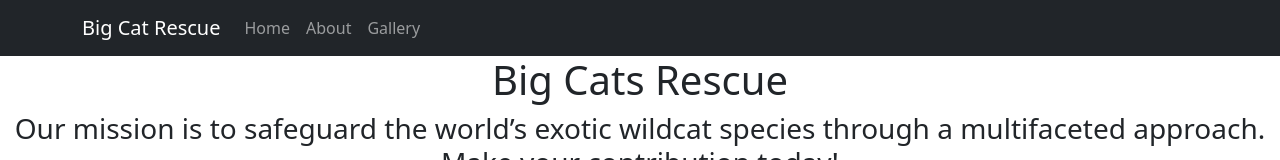
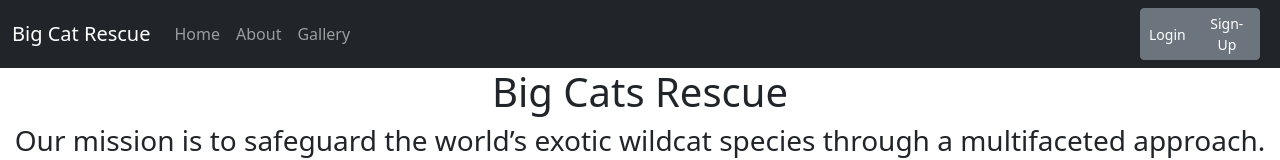
Before and after one commit to chlawrence31/cen3031-project, a React (Create React App) app in the folder frontend/: page /home in a window 1280 px wide. Shown: the top 160 px of the page. Built offline with nearby package versions, Linux system fonts and the light colour scheme; the HTML template or start-up script is replaced by a standard one.

Commit message:
Added Login/Signup button to navbar + components dir

```diff
--- /dev/null
+++ b/frontend/src/Components/LoginSignUpButton.js
@@ -0,0 +1,13 @@
+import Button from 'react-bootstrap/Button';
+import ButtonGroup from 'react-bootstrap/ButtonGroup';
+
+function LoginSignUpButton() {
+  return (
+    <ButtonGroup aria-label="Basic example" size="sm">
+      <Button variant="secondary">Login</Button>
+      <Button variant="secondary">Sign-Up</Button>
+    </ButtonGroup>
+  );
+}
+
+export default LoginSignUpButton;
--- a/frontend/src/Components/NavbarComponent.js
+++ b/frontend/src/Components/NavbarComponent.js
@@ -1,25 +1,27 @@
-import React, { Component } from 'react'
-import { Navbar, Nav, Container } from 'react-bootstrap'
+import React from 'react';
+import { Navbar, Nav, Container } from 'react-bootstrap';
 import { Link } from 'react-router-dom';
+import LoginSignUp from './LoginSignUpButton'; // Import the LoginSignUp component
 
-export default class NavbarComponent extends Component {
-    render() {
+const NavbarComponent = () => {
   return (
-                <div>
-                    <Navbar bg ="dark" variant={"dark"} expand="lg">
+    <Navbar bg="dark" variant="dark" expand="lg">
         <Container>
         <Navbar.Brand as={Link} to="/home">Big Cat Rescue</Navbar.Brand>
         <Navbar.Toggle aria-controls="basic-navbar-nav" />
-                            <Navbar.Collapse id="basic-navbar-nav">
-                                <Nav className="mr-auto">
+        <Navbar.Collapse id="basic-navbar-nav" className="justify-content-between">
+          <Nav>
             <Nav.Link as={Link} to="/home">Home</Nav.Link>
             <Nav.Link as={Link} to="/about">About</Nav.Link>
             <Nav.Link as={Link} to="/gallery">Gallery</Nav.Link>
           </Nav>
         </Navbar.Collapse>
         </Container>
+        <div style={{marginRight: '20px'}}>
+            <LoginSignUp />
+        </div>
     </Navbar>
-                </div>
-        )
-    }
-}
+  );
+};
+
+export default NavbarComponent;
```
Lines whose indentation alone changed are shown as unchanged.
